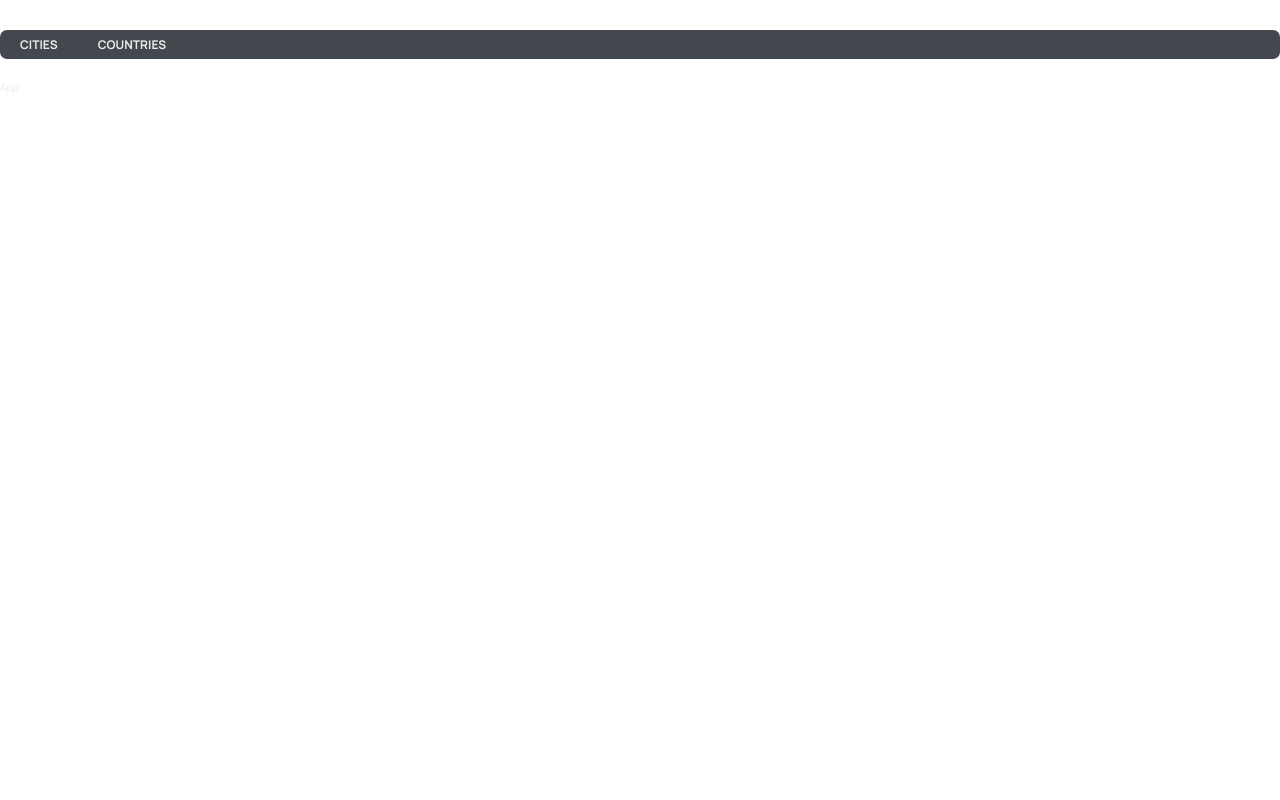
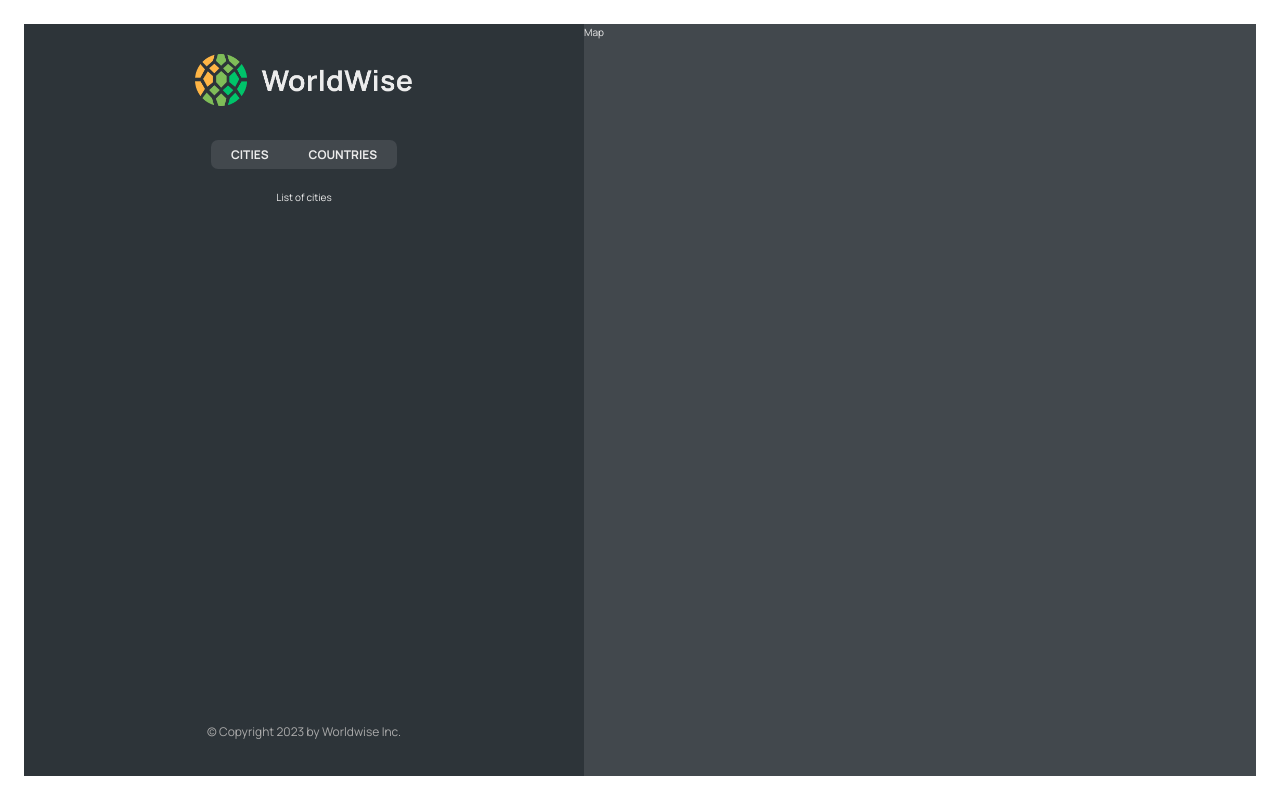
Before and after one commit to harishkrishnan24/worldwise, a React (Vite) app: page /app in a window 1280 px wide. Built offline with nearby package versions, Linux system fonts and the light colour scheme.

Commit message:
app layout

```diff
--- /dev/null
+++ b/src/components/Map.jsx
@@ -0,0 +1,5 @@
+import styles from "./Map.module.css";
+
+export default function Map() {
+  return <div className={styles.mapContainer}>Map</div>;
+}
--- /dev/null
+++ b/src/components/Sidebar.jsx
@@ -0,0 +1,18 @@
+import AppNav from "./AppNav";
+import Logo from "./Logo";
+import styles from "./Sidebar.module.css";
+
+export default function Sidebar() {
+  return (
+    <div className={styles.sidebar}>
+      <Logo />
+      <AppNav />
+      <p>List of cities</p>
+      <footer className={styles.footer}>
+        <p className={styles.copyright}>
+          &copy; Copyright {new Date().getFullYear()} by Worldwise Inc.
+        </p>
+      </footer>
+    </div>
+  );
+}
--- a/src/pages/AppLayout.jsx
+++ b/src/pages/AppLayout.jsx
@@ -1,10 +1,12 @@
-import AppNav from "../components/AppNav";
+import Map from "../components/Map";
+import Sidebar from "../components/Sidebar";
+import styles from "./AppLayout.module.css";
 
 export default function AppLayout() {
   return (
-    <div>
-      <AppNav />
-      <p>App</p>
+    <div className={styles.app}>
+      <Sidebar />
+      <Map />
     </div>
   );
 }
```
